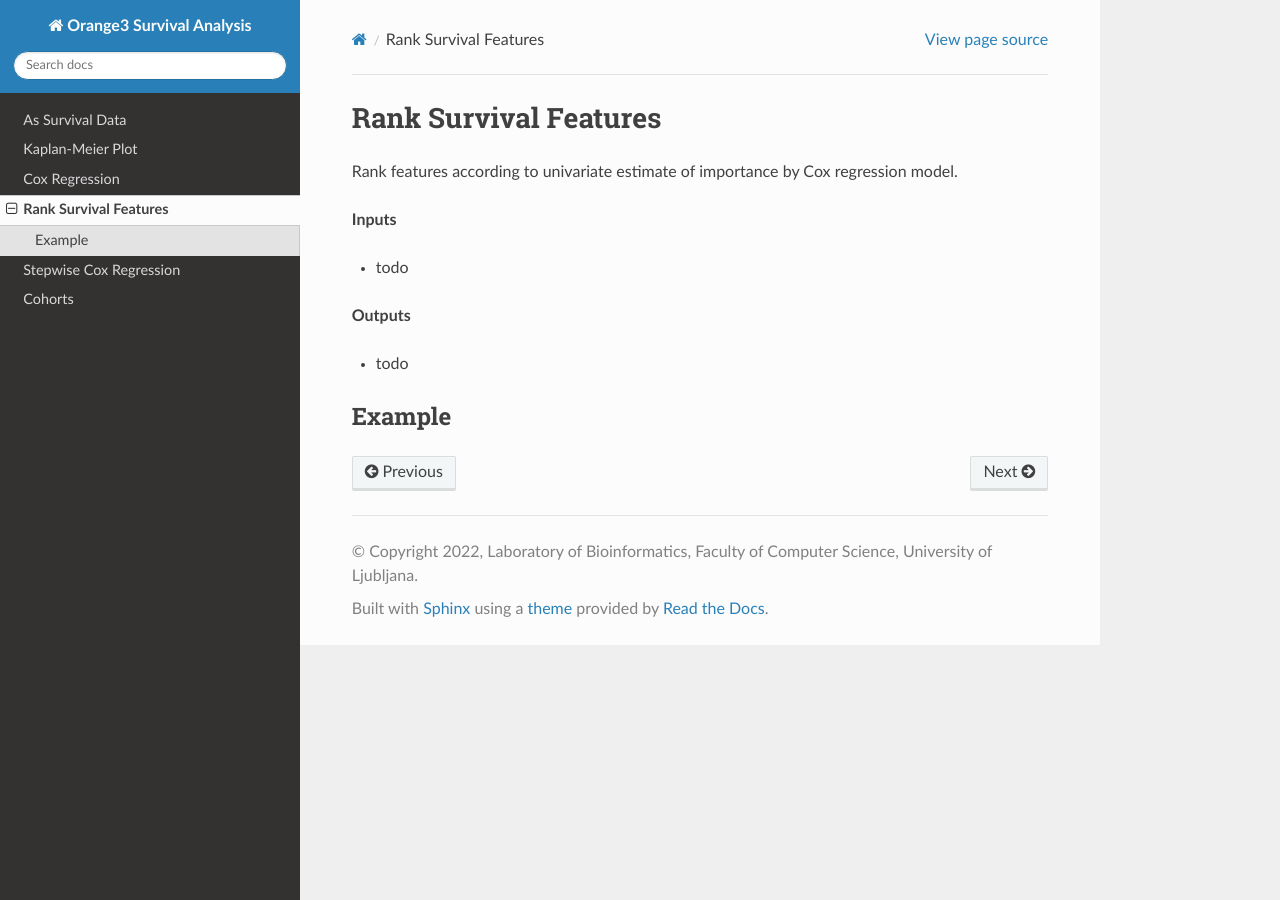
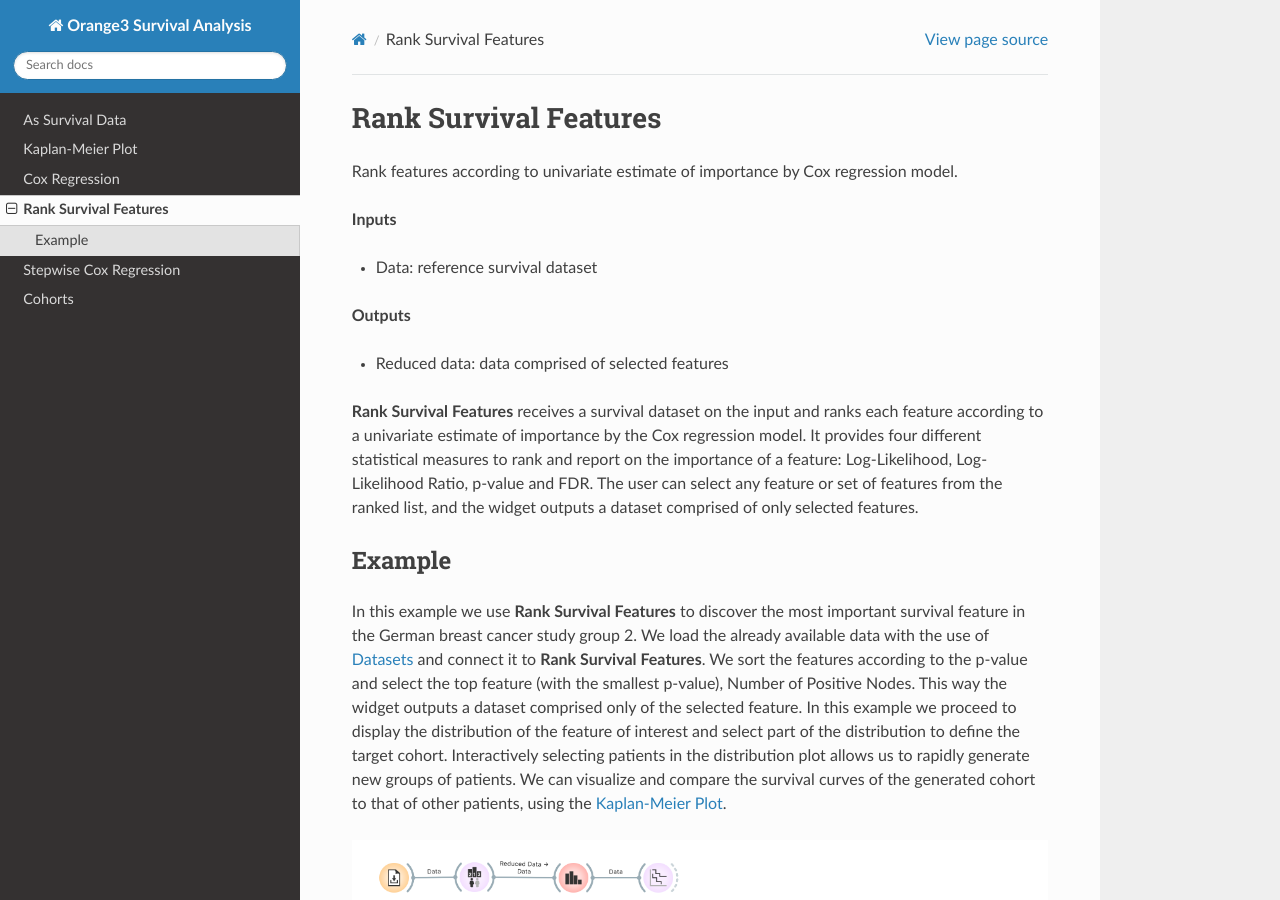
Before and after one commit to biolab/orange3-survival-analysis, a Sphinx documentation site: the page built from doc/widgets/rank-survival-features.md, in a window 1280 px wide and 900 px high. Built offline with Sphinx 7.4.7 and the Read the Docs theme 2.0.0, drawn with Linux system fonts in a browser that asks for light colours.

Commit message:
Documentation for Rank Survival Features

```diff
--- a/doc/widgets/rank-survival-features.md
+++ b/doc/widgets/rank-survival-features.md
@@ -5,12 +5,18 @@
 
 **Inputs**
 
-- todo
+- Data: reference survival dataset
 
 **Outputs**
 
-- todo
+- Reduced data: data comprised of selected features
 
+**Rank Survival Features** receives a survival dataset on the input and ranks each feature according to a univariate estimate of importance by the Cox regression model. It provides four different statistical measures to rank and report on the importance of a feature: Log-Likelihood, Log-Likelihood Ratio, p-value and FDR. The user can select any feature or
+set of features from the ranked list, and the widget outputs a dataset comprised of only selected features.
 
 Example
 -------
+In this example we use **Rank Survival Features** to discover the most important survival feature in the German breast cancer study group 2. We load the already available data with the use of [Datasets](https://orangedatamining.com/widget-catalog/data/datasets/) and connect it to **Rank Survival Features**. We sort the features according to the p-value and select the top feature (with the smallest p-value), Number of Positive Nodes. This way the widget outputs a dataset comprised only of the selected feature. In this example we proceed to display the distribution of the feature of interest and select part of the distribution to define the target cohort. Interactively selecting patients in the
+distribution plot allows us to rapidly generate new groups of patients. We can visualize and compare the survival curves of the generated cohort to that of other patients,  using the [Kaplan-Meier Plot](https://orangedatamining.com/widget-catalog/survival-analysis/kaplan-meier-plot/).
+
+![](images/RankSurvivalFeatures-Example.png)
```
Also changed, not shown: doc/widgets/cohorts.md (+3 -3 lines), doc/widgets/cox-regression.md (+1 -1 lines), doc/widgets/images/RankSurvivalFeatures-Example.png (added).
